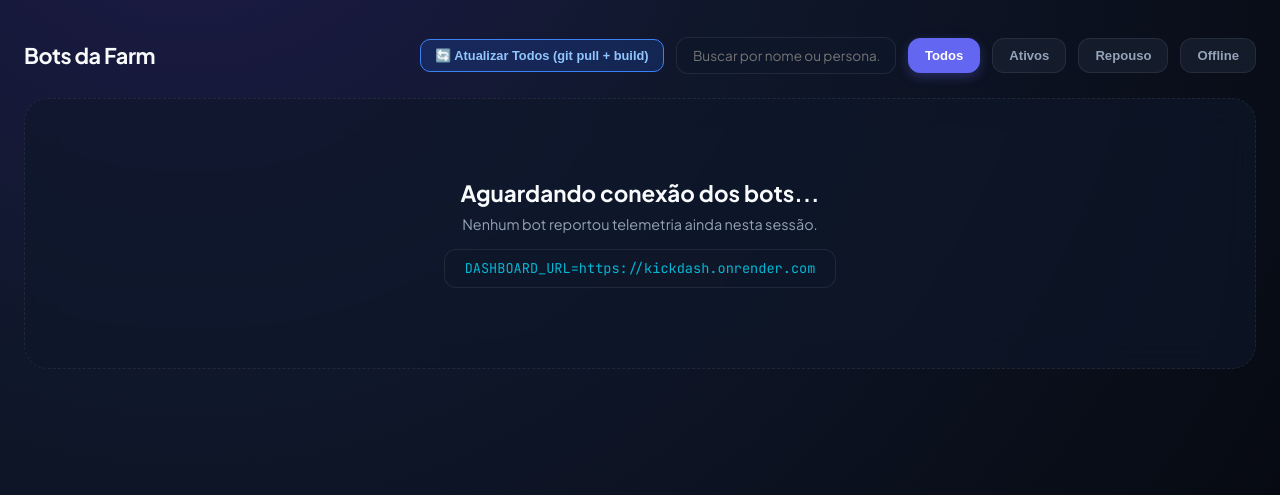
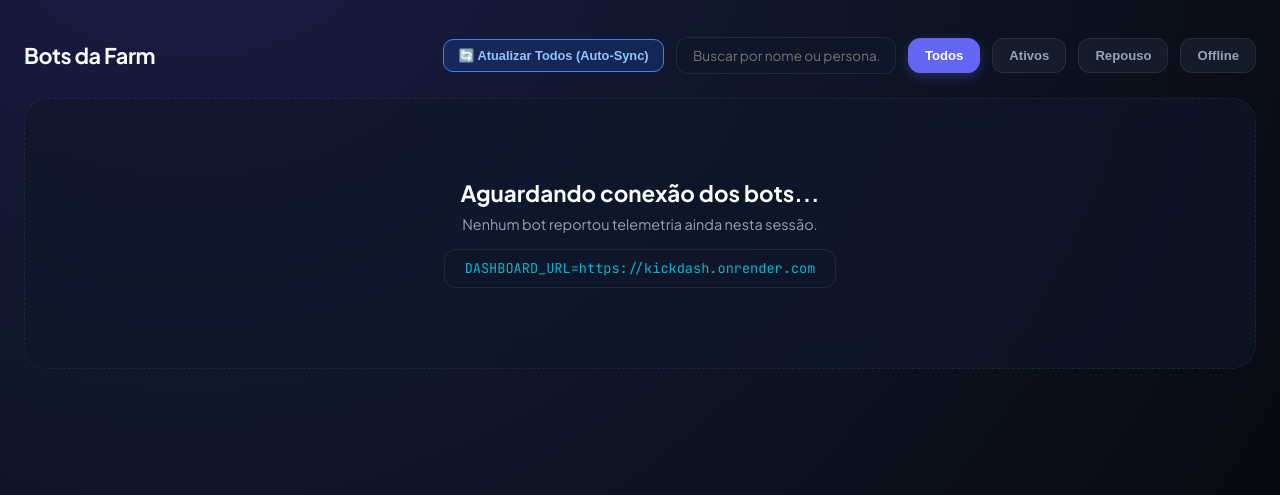
Before and after one commit to L1ghtzin/kickdash, a website: page public/index.html in a window 1280 px wide. Shown: the part 305-800 px from the top of the page. Drawn offline with Linux system fonts and the light colour scheme; no server answers.

Commit message:
feat: update button text for auto-sync

```diff
--- a/public/index.html
+++ b/public/index.html
@@ -645,8 +645,8 @@
       </div>
 
       <div class="filters-group">
-        <button class="admin-btn btn-update-all" onclick="sendAdminCommand('update', 'all')" title="Executa git pull, build e restart em todos os bots">
-          🔄 Atualizar Todos (git pull + build)
+        <button class="admin-btn btn-update-all" onclick="sendAdminCommand('update', 'all')" title="Sincroniza automaticamente com o GitHub, compila e reinicia todos os bots sem conflitos">
+          🔄 Atualizar Todos (Auto-Sync)
         </button>
         <input type="text" id="search-input" class="search-input" placeholder="Buscar por nome ou persona..." oninput="handleFilterChange()">
         <button class="filter-btn active" data-filter="all" onclick="setFilter('all', this)">Todos</button>
```
